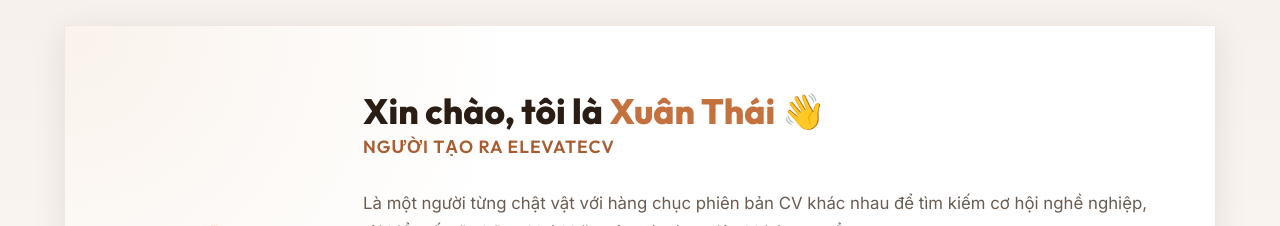
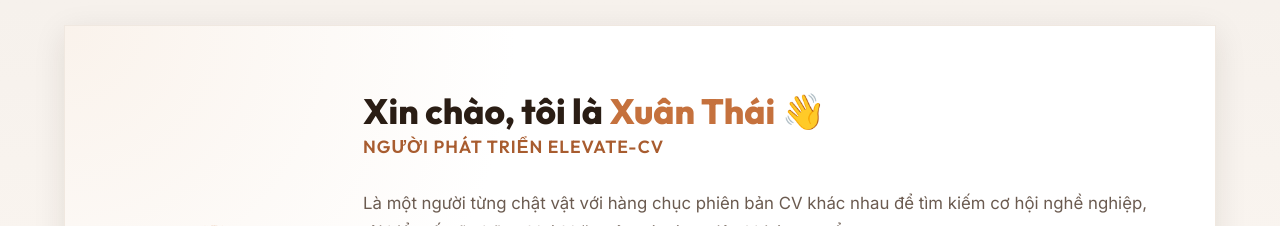
Before and after one commit to zenki12/ElevateCV, a Next.js app: page / in a window 1280 px wide. Shown: the part 1960-2186 px from the top of the page. Built offline with nearby package versions, Linux system fonts and the light colour scheme.

Commit message:
Update creator title to Người phát triển Elevate-CV

```diff
--- a/components/AboutCreator.js
+++ b/components/AboutCreator.js
@@ -15,7 +15,7 @@ export default function AboutCreator() {
                     </div>
                     <div className={styles.contentSection}>
                         <h2 className={styles.greeting}>Xin chào, tôi là <span>Xuân Thái</span> 👋</h2>
-                        <h3 className={styles.role}>Người tạo ra ElevateCV</h3>
+                        <h3 className={styles.role}>Người phát triển Elevate-CV</h3>
                         <p className={styles.story}>
                             Là một người từng chật vật với hàng chục phiên bản CV khác nhau để tìm kiếm cơ hội nghề nghiệp, tôi hiểu rất rõ những khó khăn của các ứng viên khi ứng tuyển.
                         </p>
```
